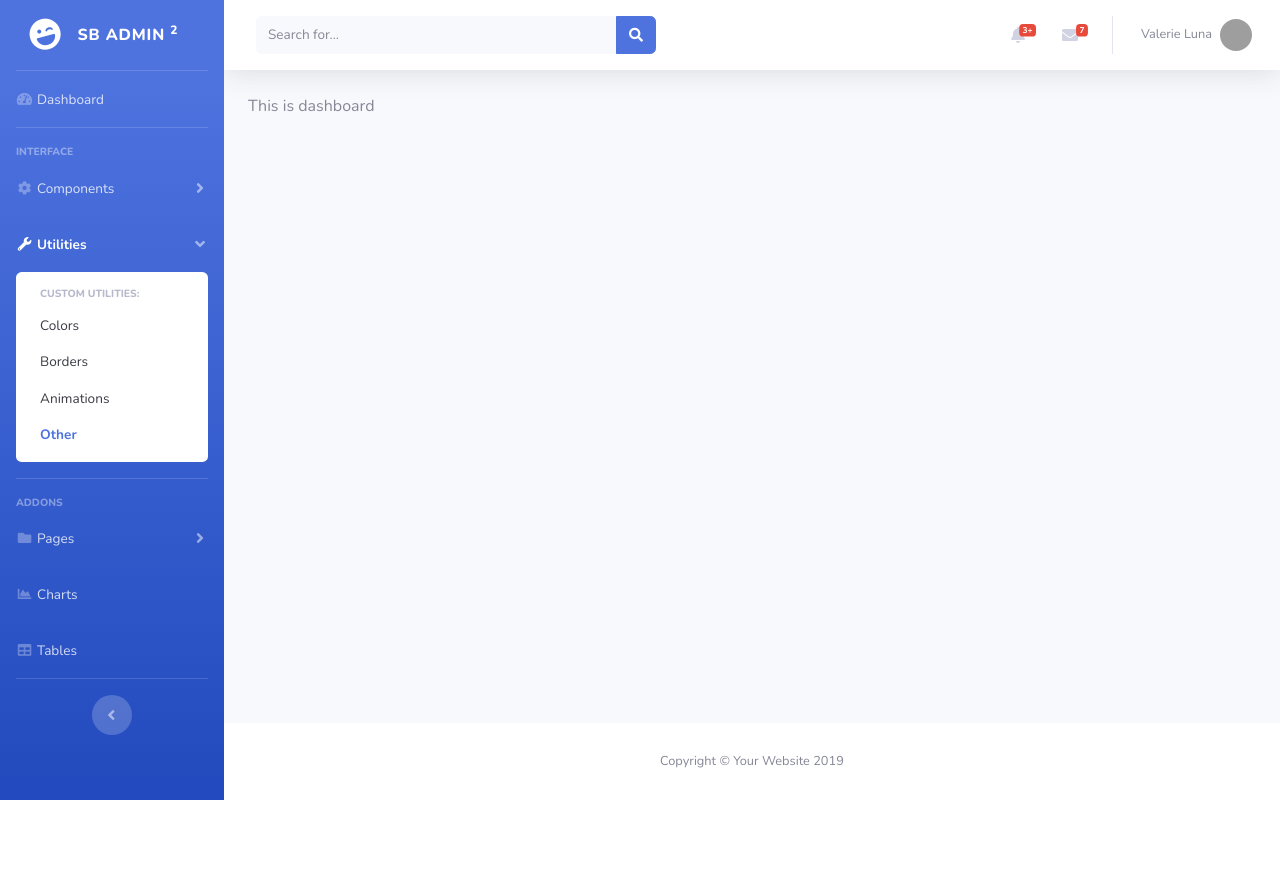
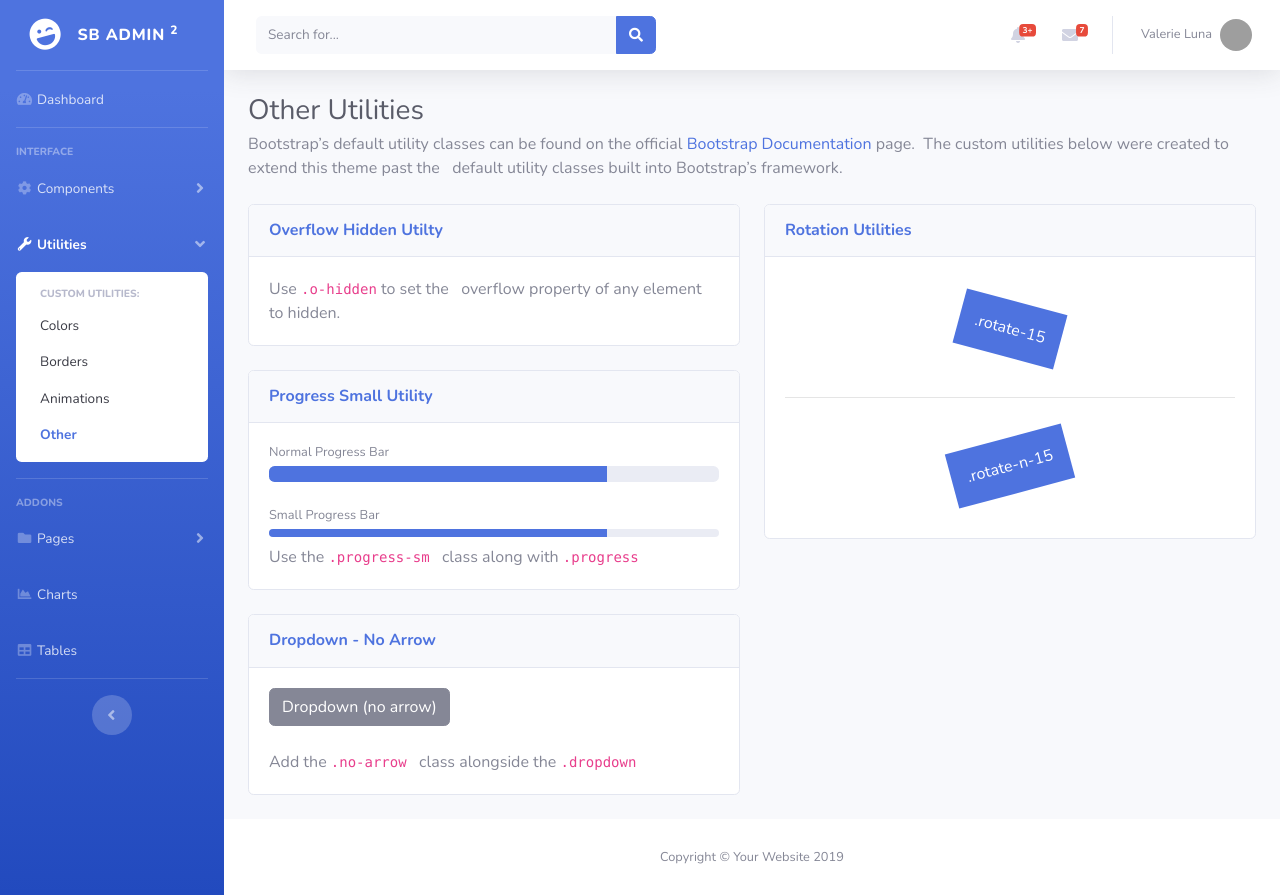
Before and after one commit to bikram-choudhury/sb-admin2-react-tmplate, a React app: page /utilities/other in a window 1280 px wide. Before the commit the page ends 800 px from the top, so only its background shows below. Built offline with nearby package versions, Linux system fonts and the light colour scheme; sample sign-in values are in the browser's storage; grey boxes are pictures that could not be loaded.

Commit message:
[IMPL] Adding other utilities with testcase and route

```diff
--- /dev/null
+++ b/src/components/UtilitiesOthers/UtilitiesOthers.jsx
@@ -0,0 +1,123 @@
+import React, { Fragment } from 'react';
+import ProgressBar from '../ProgressBar/ProgressBar';
+import Dropdown from '../Dropdown/Dropdown';
+import { DropdownData } from '../UtilitiesAnimation/_dropdown';
+import RotationCard from '../RotationCard/RotationCard';
+
+const UtilitiesOthers = () => {
+    const getSelectedItem = (item) => {
+        console.log(item);
+    }
+    return (
+        <Fragment>
+            {/* <!-- Page Heading --> */}
+            <h1 className="h3 mb-1 text-gray-800">Other Utilities</h1>
+            <p className="mb-4">
+                Bootstrap&rsquo;s default utility classes can be found on the official&nbsp;
+                <a href="https://getbootstrap.com/docs">Bootstrap Documentation</a> page.&nbsp;
+                The custom utilities below were created to extend this theme past the &nbsp;
+                default utility classes built into Bootstrap&rsquo;s framework.
+            </p>
+
+            {/* <!-- Content Row --> */}
+            <div className="row">
+
+                <div className="col-lg-6">
+
+                    {/* <!-- Overflow Hidden --> */}
+                    <div className="card mb-4">
+                        <div className="card-header py-3">
+                            <h6 className="m-0 font-weight-bold text-primary">
+                                Overflow Hidden Utilty
+                            </h6>
+                        </div>
+                        <div className="card-body">
+                            Use <code>.o-hidden</code> to set the &nbsp;
+                            overflow property of any element to hidden.
+                        </div>
+                    </div>
+
+                    {/* <!-- Progress Small --> */}
+                    <div className="card mb-4">
+                        <div className="card-header py-3">
+                            <h6 className="m-0 font-weight-bold text-primary">
+                                Progress Small Utility
+                            </h6>
+                        </div>
+                        <div className="card-body">
+                            <div className="mb-4">
+                                <ProgressBar
+                                    title="Normal Progress Bar"
+                                    percentage={75}
+                                    type=""
+                                />
+                            </div>
+                            <div className="mb-2">
+                                <ProgressBar
+                                    title="Small Progress Bar"
+                                    percentage={75}
+                                    type="progress-sm"
+                                />
+                            </div>
+                            Use the <code>.progress-sm</code> &nbsp;
+                            class along with <code>.progress</code>
+                        </div>
+                    </div>
+
+                    {/* <!-- Dropdown No Arrow --> */}
+                    <div className="card mb-4">
+                        <div className="card-header py-3">
+                            <h6 className="m-0 font-weight-bold text-primary">
+                                Dropdown - No Arrow
+                            </h6>
+                        </div>
+                        <div className="card-body">
+                            <div className="mb-4">
+                                <Dropdown
+                                    items={DropdownData}
+                                    type="button"
+                                    noArrow={true}
+                                    className="btn btn-secondary"
+                                    name="Dropdown (no arrow)"
+                                    animatedClassName=""
+                                    selected={getSelectedItem}
+                                />
+                            </div>
+                            Add the <code>.no-arrow</code> &nbsp;
+                            class alongside the <code>.dropdown</code>
+                        </div>
+                    </div>
+
+                </div>
+
+                <div className="col-lg-6">
+
+                    {/* <!-- Roitation Utilities --> */}
+                    <div className="card">
+                        <div className="card-header py-3">
+                            <h6 className="m-0 font-weight-bold text-primary">
+                                Rotation Utilities
+                            </h6>
+                        </div>
+                        <div className="card-body text-center">
+                            <RotationCard
+                                title=".rotate-15"
+                                className="bg-primary text-white rotate-15"
+                            />
+                            <hr />
+                            <RotationCard
+                                title=".rotate-n-15"
+                                className="bg-primary text-white rotate-n-15"
+                            />
+                        </div>
+                    </div>
+
+                </div>
+
+            </div>
+
+        </Fragment>
+    );
+}
+
+export default UtilitiesOthers;
--- a/src/route.js
+++ b/src/route.js
@@ -5,7 +5,10 @@ const Buttons = React.lazy(() => import("./components/Buttons/Buttons"));
 const Cards = React.lazy(() => import("./components/Cards/Cards"));
 const UtilitiesColor = React.lazy(() => import("./components/UtilitiesColor/UtilitiesColor"));
 const UtilitiesBorder = React.lazy(() => import("./components/UtilitiesBorder/UtilitiesBorder"));
-const UtilitiesAnimation = React.lazy(() => import("./components/UtilitiesAnimation/UtilitiesAnimation"));
+const UtilitiesAnimation = React.lazy(
+    () => import("./components/UtilitiesAnimation/UtilitiesAnimation")
+);
+const UtilitiesOthers = React.lazy(() => import("./components/UtilitiesOthers/UtilitiesOthers"));
 
 const RouteConfig = [{
     heading: '',
@@ -53,7 +56,7 @@ const RouteConfig = [{
         }, {
             path: '/other',
             name: 'Other',
-            component: Dashboard
+            component: UtilitiesOthers
         }]
     }]
 }, {
```
Also changed, not shown: src/components/UtilitiesOthers/spec.jsx (added, +20 -0 lines).
